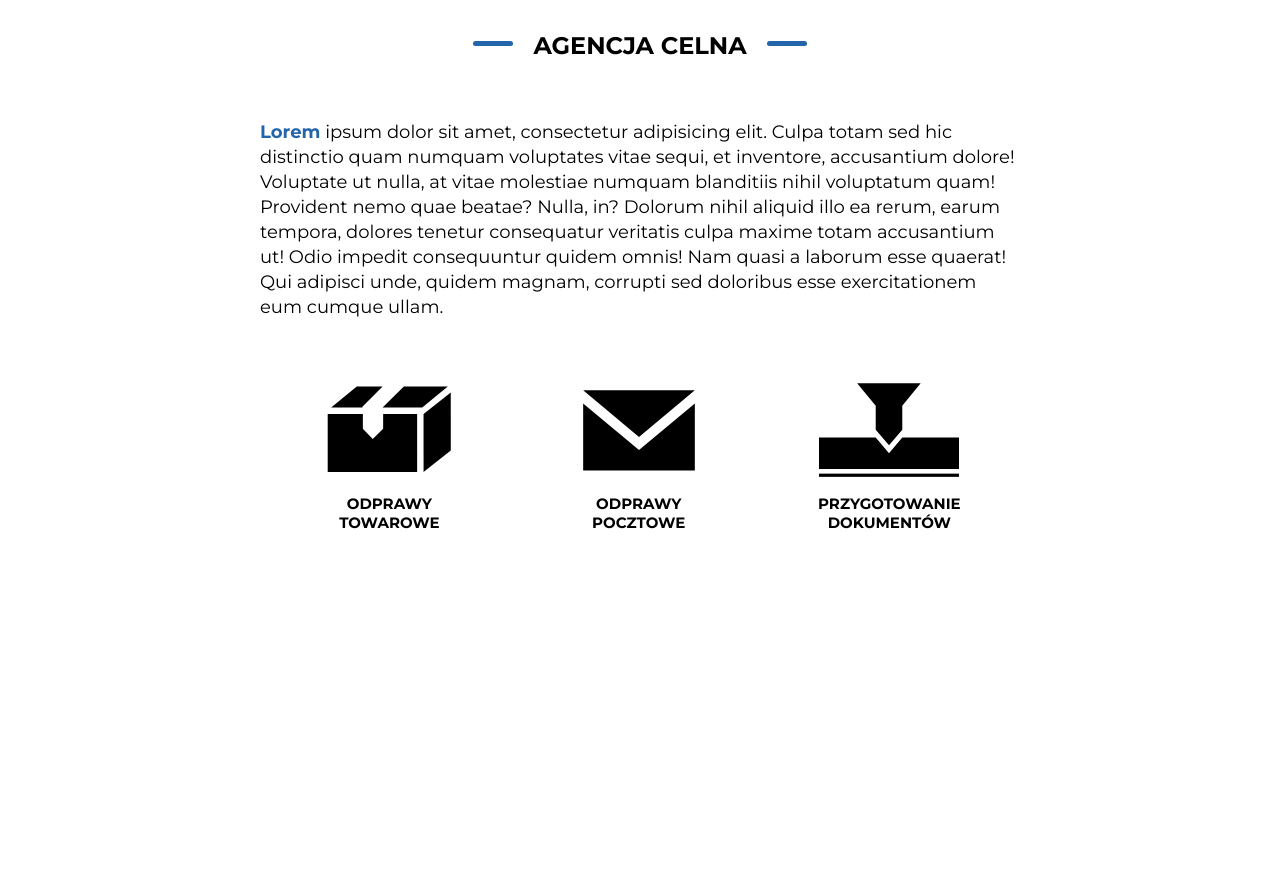
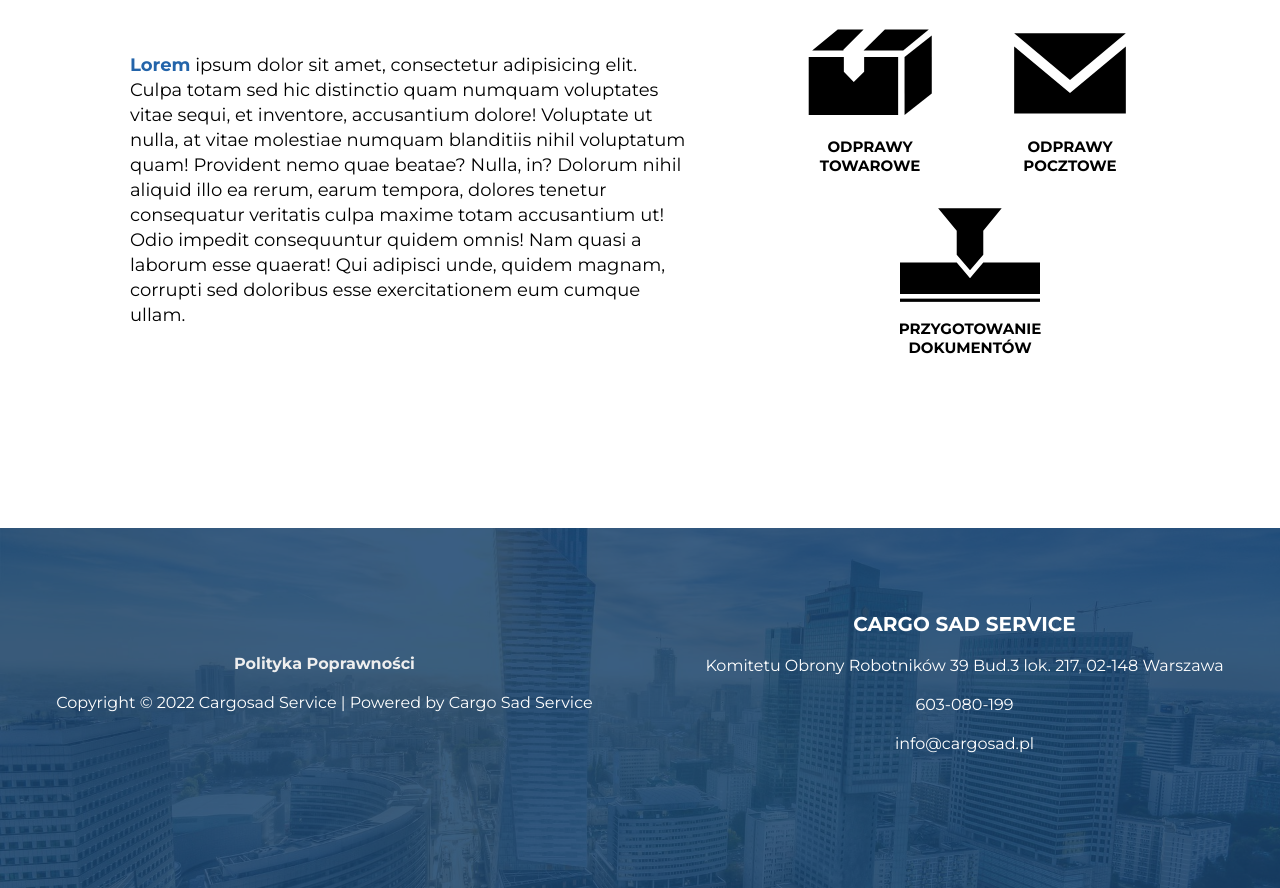
Before and after one commit to MrMizus/CargoSadService, a website: page index.html in a window 1280 px wide. Shown: the part 2520-3408 px from the top of the page. Before the commit the page ends 3223 px from the top, so only its background shows below. Drawn offline with Linux system fonts and the light colour scheme.

Commit message:
added footer

```diff
--- a/index.html
+++ b/index.html
@@ -179,7 +179,7 @@
                 <div class="section-header__right-line"></div>
             </div>
 
-            <div class="wrapper">
+            <div class="service__box">
                 <div class="service__box-text">
                     <p><span>Lorem</span>  ipsum dolor sit amet, consectetur adipisicing elit. Culpa totam sed hic distinctio quam numquam voluptates vitae sequi, et inventore, accusantium dolore! Voluptate ut nulla, at vitae molestiae numquam blanditiis nihil voluptatum quam! Provident nemo quae beatae? Nulla, in? Dolorum nihil aliquid illo ea rerum, earum tempora, dolores tenetur consequatur veritatis culpa maxime totam accusantium ut! Odio impedit consequuntur quidem omnis! Nam quasi a laborum esse quaerat! Qui adipisci unde, quidem magnam, corrupti sed doloribus esse exercitationem eum cumque ullam.</p>
                 </div>
@@ -255,7 +255,7 @@
                 <div class="section-header__right-line"></div>
             </div>
 
-            <div class="wrapper">
+            <div class="service__box">
                 <div class="service__box-text">
                     <p><span>Lorem</span> ipsum dolor sit amet, consectetur adipisicing elit. Culpa totam sed hic distinctio quam numquam voluptates vitae sequi, et inventore, accusantium dolore! Voluptate ut nulla, at vitae molestiae numquam blanditiis nihil voluptatum quam! Provident nemo quae beatae? Nulla, in? Dolorum nihil aliquid illo ea rerum, earum tempora, dolores tenetur consequatur veritatis culpa maxime totam accusantium ut! Odio impedit consequuntur quidem omnis! Nam quasi a laborum esse quaerat! Qui adipisci unde, quidem magnam, corrupti sed doloribus esse exercitationem eum cumque ullam.</p>
                 </div>
@@ -306,7 +306,21 @@
     </main>
 
     <footer class="footer">
+    <div class="footer__shadow">
+        <div class="footer__content-box">
+            <div class="footer__right">
+                <p class="footer__company-name">Cargo Sad Service</p>
+                <p>Komitetu Obrony Robotników 39 Bud.3 lok. 217, 02-148 Warszawa</p>
+                <a class="footer__link" href="tel:603-080-199">603-080-199</a>
+                <a class="footer__link" href="mailto:info@cargosad.pl">info@cargosad.pl</a>
+            </div>
 
+            <div class="footer__left">
+                <a href="" class="footer__policy">Polityka Poprawności</a>
+                <p class="footer__copyright">Copyright &copy; 2022 Cargosad Service | Powered by Cargo Sad Service</p>
+            </div>
+        </div>
+    </div>
 </footer>
 
     <script src="../dist/js/main.min.js"></script>
--- a/src/sass/_colors.scss
+++ b/src/sass/_colors.scss
@@ -1,4 +1,4 @@
-$main-color: #2364aa;
+$main-color: rgb(35, 100, 170);
 $secondary-color: #3da5d9;
 $component-color: #ea7317;
 $pure-white: #fff;
--- a/src/sass/style.scss
+++ b/src/sass/style.scss
@@ -99,7 +99,6 @@ body {
 .shadow-nav {
 	background-color: #000;
 }
-
 
 .nav {
 	position: fixed;
@@ -467,9 +466,19 @@ body {
 }
 
 .service {
+	&__box {
+		display: flex;
+		flex-direction: row;
+		flex-wrap: wrap;
+		justify-content: center;
+		align-items: center;
+		gap: 60px;
+	}
+
 
 	&__box-text {
-		margin: 0 20px 60px 20px;
+		max-width: 600px;
+		padding: 0 20px;
 		line-height: 25px;
 		font-size: 1.8rem;
 
@@ -479,8 +488,8 @@ body {
 		}
 	}
 
-
 	&__cards {
+		max-width: 400px;
 		display: flex;
 		flex-wrap: wrap;
 		justify-content: space-evenly;
@@ -516,6 +525,68 @@ body {
 	}
 }
 
+///////////// FOOTER
+.footer {
+	position: relative;
+	width: 100%;
+	height: 360px;
+	@include mixins.heroImages('/dist/img/warsaw.jpg');
+	color: colors.$pure-white;
+
+	&__shadow {
+		position: absolute;
+		top: 0;
+		left: 0;
+		width: 100%;
+		height: 100%;
+		background-color: rgba(24, 66, 110, 0.85);
+		z-index: 1;
+	}
+
+	&__content-box {
+		margin-top: 5%;
+		display: flex;
+		justify-content: space-around;
+		align-items: center;
+		flex-wrap: wrap;
+		z-index: 5;
+	}
+
+	&__left,
+	&__right {
+		margin: 20px;
+		display: flex;
+		flex-direction: column;
+		justify-content: center;
+		align-items: center;
+		gap: 20px;
+		text-align: center;
+	}
+
+	&__policy {
+		color: colors.$light-white;
+		text-decoration: none;
+		font-weight: bold;
+		cursor: pointer;
+		transition: color 0.6s;
+
+		&:hover {
+			color: colors.$secondary-color;
+		}
+	}
+
+	&__link {
+		text-decoration: none;
+		color: colors.$pure-white;
+	}
+
+	&__company-name {
+		font-size: 2rem;
+		font-weight: bold;
+		text-transform: uppercase;
+	}
+}
+
 ///////////// MEDIA
 
 @media screen and (min-width: 1280px) {
@@ -532,4 +603,10 @@ body {
 			display: flex;
 		}
 	}
+
+	.footer {
+		&__left {
+			order: -1;
+		}
+	}
 }
```
Also changed, not shown: dist/css/style.min.css, dist/img/warsaw.jpg (added), src/img/warsaw.jpg (added), 2 other files.
